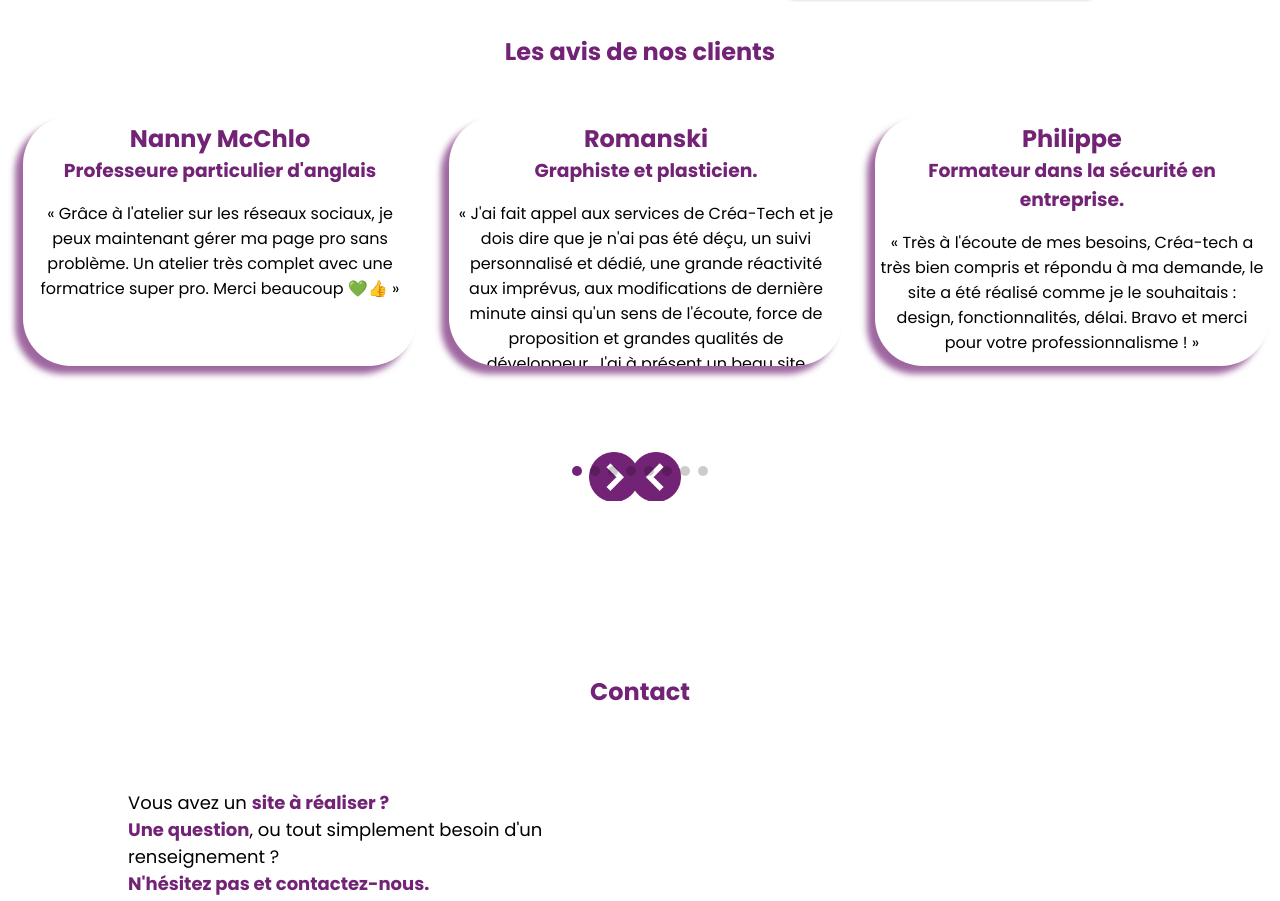
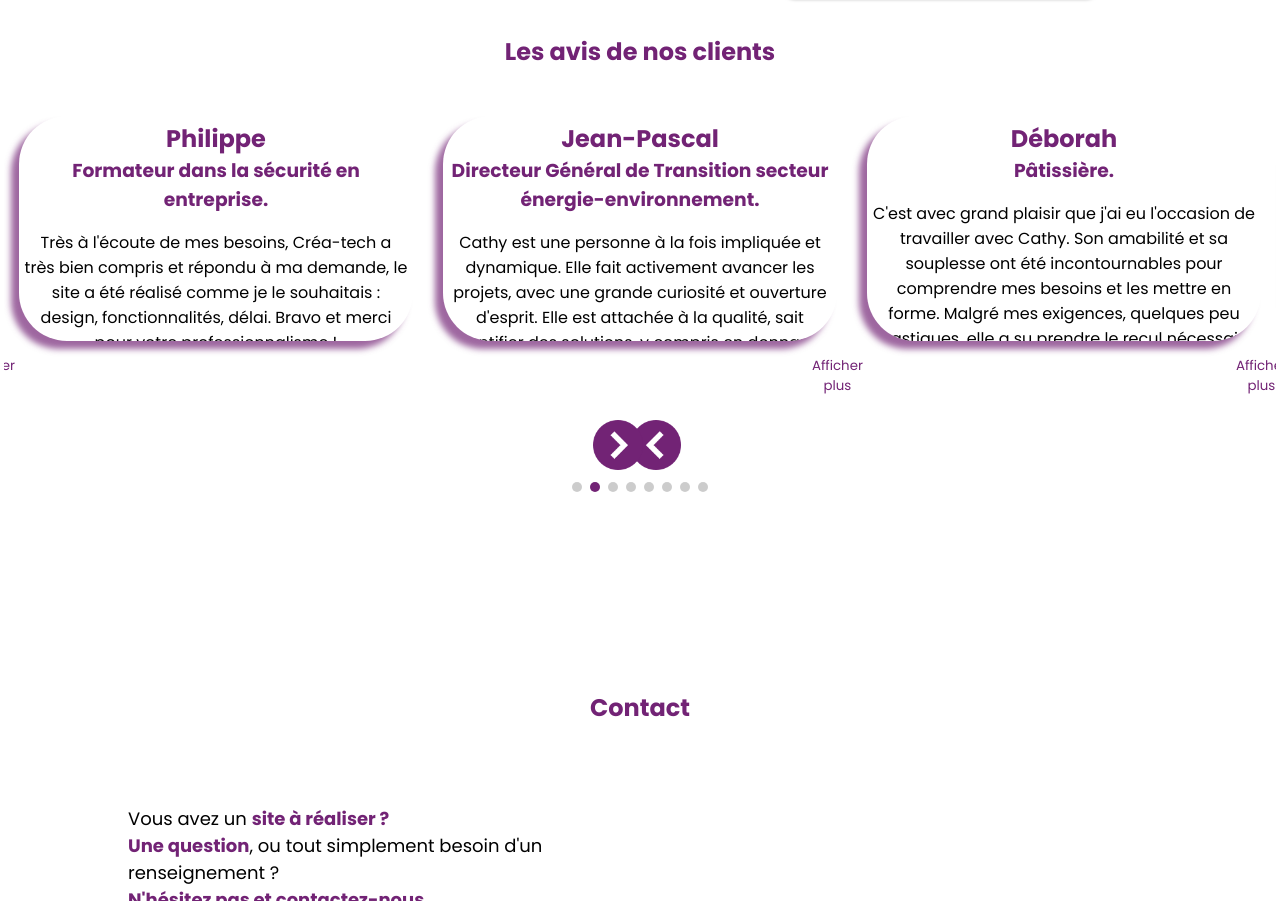
Before and after one commit to CathyThuliez/Crea-tech, a React (Create React App) app in the folder crea-tech/: page / in a window 1280 px wide. Shown: the part 2043-2944 px from the top of the page. Built offline with nearby package versions, Linux system fonts and the light colour scheme.

Commit message:
Ajout des nouveau avis avec le toggle (afficher plus)

```diff
--- a/crea-tech/src/components/Avis/Avis.css
+++ b/crea-tech/src/components/Avis/Avis.css
@@ -7,36 +7,36 @@
   padding: 4px;
 }
 
-.heading{
+.heading {
   padding-top: 2rem;
   padding-bottom: 2rem;
 }
 /* Styles pour chaque slide */
-.slide_container {
-  margin-left: 2px;
-  justify-content: center;
-  align-items: center;
-}
 
 /* Styles pour le texte dans chaque slide */
 .slide-avis {
+  position: relative;
   width: auto;
-  height: 250px;
+  height: 225px;
   margin-top: 2rem;
   box-shadow: -0.5em 0.5em 0.4em #722375b0;
   border-radius: 3rem;
   padding: 5px;
   margin: 15px;
-  overflow: auto;
+  overflow: hidden;
 }
 
-::-webkit-scrollbar {
-  width: 10px;
+.toggle-button {
+  color: #722375;
+  background-color: #fff;
+  border-width: 0;
+  margin-left: 24rem;
+  padding-top: -50px;
 }
 
-::-webkit-scrollbar-thumb {
-  background-color: #722375c0;
-  border-radius: 10px;
+/* Style du bouton afficher plus  */
+.slide-avis.expanded {
+  height: auto;
 }
 
 /* Styles pour les flèches de navigation */
@@ -49,14 +49,14 @@
 
 .slider-controler .swiper-button-prev img {
   margin-left: 80rem;
-  margin-top: 22rem;
+  margin-top: 17rem;
   width: 60px;
   height: 60px;
 }
 
 .slider-controler .swiper-button-next img {
-  margin-right: 79rem;
-  margin-top: 22rem;
+  margin-right: 78.5rem;
+  margin-top: 17rem;
   width: 60px;
   height: 60px;
 }
@@ -81,7 +81,15 @@
   visibility: hidden;
 }
 
-#h3_avis{
+#h3_avis {
   margin: auto;
 }
-/* Styles responsives */
+
+::-webkit-scrollbar {
+  width: 10px;
+}
+
+::-webkit-scrollbar-thumb {
+  background-color: #722375c0;
+  border-radius: 10px;
+}
--- a/crea-tech/src/components/Avis/Avis.js
+++ b/crea-tech/src/components/Avis/Avis.js
@@ -1,4 +1,4 @@
-import React from "react";
+import React, { useState } from "react";
 import { Swiper, SwiperSlide } from "swiper/react";
 import "./Avis.css";
 import "swiper/css";
@@ -9,13 +9,87 @@ import { EffectCoverflow, Pagination, Navigation } from "swiper/modules";
 import Gauche from "../images/ICON_CAROUSEL/fleche-gauche.png";
 import Droite from "../images/ICON_CAROUSEL/fleche-droite.png";
 const Avis = () => {
+  const data = [
+    {
+      name: "Romanski",
+      title: "Graphiste et plasticien.",
+      shortText:
+        "J'ai fait appel aux services de Créa-Tech et je dois dire que je n'ai pas été déçu, un suivi personnalisé et dédié, une grande réactivité aux imprévus, aux modifications de dernière minute ainsi qu'un sens de l'écoute, force de proposition et grandes qualités de développeur... ",
+      fullText:
+        "J'ai fait appel aux services de Créa-Tech et je dois dire que je n'ai pas été déçu, un suivi personnalisé et dédié, une grande réactivité aux imprévus, aux modifications de dernière minute ainsi qu'un sens de l'écoute, force de proposition et grandes qualités de développeur. J'ai à présent un beau site moderne, fonctionnel et qui s'adapte en fonction de l'écran sur lequel on le regarde (téléphone, tablette, pc). Merci et bravo !",
+    },
+
+    {
+      name: "Philippe",
+      title: "Formateur dans la sécurité en entreprise.",
+      shortText:
+        "Très à l'écoute de mes besoins, Créa-tech a très bien compris et répondu à ma demande, le site a été réalisé comme je le souhaitais : design, fonctionnalités, délai. Bravo et merci pour votre professionnalisme !",
+    },
+
+    {
+      name: "Jean-Pascal",
+      title: "Directeur Général de Transition secteur énergie-environnement.",
+      shortText:
+        " Cathy est une personne à la fois impliquée et dynamique. Elle fait activement avancer les projets, avec une grande curiosité et ouverture d'esprit. Elle est attachée à la qualité, sait identifier des solutions, y compris en donnant... ",
+      fullText:
+        "Cathy est une personne à la fois impliquée et dynamique. Elle fait activement avancer les projets, avec une grande curiosité et ouverture d'esprit. Elle est attachée à la qualité, sait identifier des solutions, y compris en donnant les bonnes clés pour faciliter des arbitrages difficiles. Pédagogue, elle manie le code à la perfection en sachant toujours traduire des choses parfois complexes en termes clairs. ",
+    },
+
+    {
+      name: "Déborah",
+      title: "Pâtissière.",
+      shortText:
+        "C'est avec grand plaisir que j'ai eu l'occasion de travailler avec Cathy. Son amabilité et sa souplesse ont été incontournables pour comprendre mes besoins et les mettre en forme. Malgré mes exigences, quelques peu drastiques, elle a su prendre le recul nécessaire et ... ",
+      fullText:
+        "C'est avec grand plaisir que j'ai eu l'occasion de travailler avec Cathy. Son amabilité et sa souplesse ont été incontournables pour comprendre mes besoins et les mettre en forme. Malgré mes exigences, quelques peu drastiques, elle a su prendre le recul nécessaire et surtout, donner satisfaction à chacun des points listés dans le cahier des charges. Impliquée, toujours en recherche de l'excellence et du `petit plus`, Cathy a su respecter mes goûts et mes envies. J'ai désormais un site et un blog au top pour toucher mes clients ! Ça a été un plaisir de travailler avec elle aussi pour sa bonne humeur et sa joie de vivre communicative. Je la recommande sans hésitation !",
+    },
+
+    {
+      name: "Angélique",
+      title: "Graphiste.",
+      shortText:
+        "J'ai suivi la formation aux réseaux sociaux ainsi que la formation Wordpress. J'ai beaucoup appris grâce à Créa-tech. J'ai particulièrement apprécié le fait que les ateliers étaient adaptés à mon niveau. Je recommande les yeux fermés !",
+    },
+
+    {
+      name: "Varthan",
+      title: "Traiteur à domicile.",
+      shortText:
+        "J'ai suivi la formation 'Réseaux sociaux' de Crea-Tech . J'ai beaucoup apprécié les divers ateliers mais également la patience et la gentillesse de Cathy. Merci infiniment 🙏🥰 ",
+    },
+
+    {
+      name: "Sylviane",
+      title: "Retraitée",
+      shortText:
+        "J'ai participé à plusieurs ateliers sur le numérique animés par Cathy et ce fût à chaque fois un véritable plaisir. J'ai apprécié le contenu de ces ateliers autant que la pédagogie et la patience de Cathy. Je recommande.",
+    },
+
+    {
+      name: "Nanny McChlo",
+      title: "Professeure particulier d'anglais",
+      shortText:
+        "Grâce à l'atelier sur les réseaux sociaux, je peux maintenant gérer ma page pro sans problème. Un atelier très complet avec une formatrice super pro. Merci beaucoup 💚👍 ",
+    },
+  ];
+
+  const [expandedAvis, setExpandedAvis] = useState(
+    Array(data.length).fill(false)
+  );
+
+  const toggleAvis = (index) => {
+    const newExpandedAvis = [...expandedAvis];
+    newExpandedAvis[index] = !newExpandedAvis[index];
+    setExpandedAvis(newExpandedAvis);
+  };
+
   return (
     <div className="container" id="avis">
       <h2 className="heading">Les avis de nos clients</h2>
       <Swiper
         effect="fade"
         grabCursor={true}
-        centeredSlides={true}
+        centeredSlides={false}
         loop={true}
         slidesPerView={3}
         coverflowEffect={{
@@ -31,118 +105,25 @@ const Avis = () => {
           clickable: true,
         }}
         modules={[EffectCoverflow, Pagination, Navigation, Autoplay]}
-        // autoplay={{ delay: 6000, disableOnInteraction: false }} // Défilement automatique avec fade
+        autoplay={{ delay: 6000, disableOnInteraction: true }} // Défilement automatique avec fade
         className="swiper_container"
       >
-        <SwiperSlide className="slide_container">
-          <div className="slide-avis" onclick="handleClickViewMore(this)">
-            <h2>Romanski </h2>
-            <h3 id="h3_avis">Graphiste et plasticien.</h3>
-            <p>
-              « J'ai fait appel aux services de Créa-Tech et je dois dire que je
-              n'ai pas été déçu, un suivi personnalisé et dédié, une grande
-              réactivité aux imprévus, aux modifications de dernière minute
-              ainsi qu'un sens de l'écoute, force de proposition et grandes
-              qualités de développeur. J'ai à présent un beau site moderne,
-              fonctionnel et qui s'adapte en fonction de l'écran sur lequel on
-              le regarde (téléphone, tablette, pc) Merci et bravo ! »
-            </p>
-          </div>
-        </SwiperSlide>
-        <SwiperSlide className="slide_container">
-          <div className="slide-avis">
-            <h2>Philippe </h2>
-            <h3 id="h3_avis" >Formateur dans la sécurité en entreprise.</h3 >
-            <p>
-              « Très à l'écoute de mes besoins, Créa-tech a très bien compris et
-              répondu à ma demande, le site a été réalisé comme je le souhaitais
-              : design, fonctionnalités, délai. Bravo et merci pour votre
-              professionnalisme ! »
-            </p>
-          </div>
-        </SwiperSlide>
-        <SwiperSlide className="slide_container">
-          <div className="slide-avis">
-            <h2>Jean-Pascal</h2>
-            <h3 id="h3_avis">
-              Directeur Général de Transition secteur énergie-environnement.
-            </h3>
-            <p>
-              « Cathy est une personne à la fois impliquée et dynamique. Elle
-              fait activement avancer les projets, avec une grande curiosité et
-              ouverture d'esprit. Elle est attachée à la qualité, sait
-              identifier des solutions, y compris en donnant les bonnes clés
-              pour faciliter des arbitrages difficiles. Pédagogue, elle manie le
-              code à la perfection en sachant toujours traduire des choses
-              parfois complexes en termes clairs. »
-            </p>
-          </div>
-        </SwiperSlide>
-        <SwiperSlide className="slide_container">
-          <div className="slide-avis">
-            <h2>Déborah</h2>
-            <h3 id="h3_avis">Pâtissière.</h3>
-            <p>
-              « C'est avec grand plaisir que j'ai eu l'occasion de travailler
-              avec Cathy. Son amabilité et sa souplesse ont été incontournables
-              pour comprendre mes besoins et les mettre en forme. Malgré mes
-              exigences, quelques peu drastiques, elle a su prendre le recul
-              nécessaire et surtout, donner satisfaction à chacun des points
-              listés dans le cahier des charges. Impliquée, toujours en
-              recherche de l'excellence et du "petit plus", Cathy a su respecter
-              mes goûts et mes envies. J'ai désormais un site et un blog au top
-              pour toucher mes clients ! Ça a été un plaisir de travailler avec
-              elle aussi pour sa bonne humeur et sa joie de vivre communicative.
-              Je la recommande sans hésitation ! »
-            </p>
-          </div>
-        </SwiperSlide>
-        <SwiperSlide className="slide_container">
-          <div className="slide-avis">
-            <h2>Angélique</h2>
-            <h3 id="h3_avis">Graphiste.</h3>
-            <p>
-              « J'ai suivi la formation aux réseaux sociaux ainsi que la
-              formation Wordpress. J'ai beaucoup appris grâce à Créa-tech. J'ai
-              particulièrement apprécié le fait que les ateliers étaient adaptés
-              à mon niveau. Je recommande les yeux fermés ! »
-            </p>
-          </div>
-        </SwiperSlide>
-        <SwiperSlide className="slide_container">
-          <div className="slide-avis">
-            <h2>Varthan</h2>
-            <h3 id="h3_avis">Traiteur à domicile.</h3>
-            <p>
-              « J'ai suivi la formation "Réseaux sociaux" de Crea-Tech . J'ai
-              beaucoup apprécié les divers ateliers mais également la patience
-              et la gentillesse de Cathy. Merci infiniment 🙏🥰 »
-            </p>
-          </div>
-        </SwiperSlide>
-        <SwiperSlide className="slide_container">
-          <div className="slide-avis">
-            <h2>Sylviane</h2>
-            <h3 id="h3_avis">Retraitée</h3>
-            <p>
-              « J'ai participé à plusieurs ateliers sur le numérique animés par
-              Cathy et ce fût à chaque fois un véritable plaisir. J'ai apprécié
-              le contenu de ces ateliers autant que la pédagogie et la patience
-              de Cathy. Je recommande. »
-            </p>
-          </div>
-        </SwiperSlide>
-        <SwiperSlide className="slide_container">
-          <div className="slide-avis">
-            <h2>Nanny McChlo</h2>
-            <h3 id="h3_avis">Professeure particulier d'anglais</h3>
-            <p>
-              « Grâce à l'atelier sur les réseaux sociaux, je peux maintenant
-              gérer ma page pro sans problème. Un atelier très complet avec une
-              formatrice super pro. Merci beaucoup 💚👍 »
-            </p>
-          </div>
-        </SwiperSlide>
+        {data.map((item, index) => (
+          <SwiperSlide key={index} className="slide_container">
+            <div
+              className={`slide-avis ${expandedAvis[index] ? "expanded" : ""}`}
+            >
+              <h2>{item.name}</h2>
+              <h3 id="h3_avis">{item.title}</h3>
+              <p>{expandedAvis[index] ? item.fullText : item.shortText}</p>
+              </div>
+              {item.fullText && (
+                <button onClick={() => toggleAvis(index)} className="toggle-button">
+                  {expandedAvis[index] ? "Fermer" : "Afficher plus"}
+                </button>
+              )}
+          </SwiperSlide>
+        ))}
 
         <div className="slider-controler">
           <div className="swiper-button-prev slider-arrow">
@@ -153,8 +134,8 @@ const Avis = () => {
           </div>
           <div className="swiper-pagination"></div>
         </div>
+        <div className="section-separator"></div>
       </Swiper>
-      <div className="section-separator"></div>
     </div>
   );
 };
```
